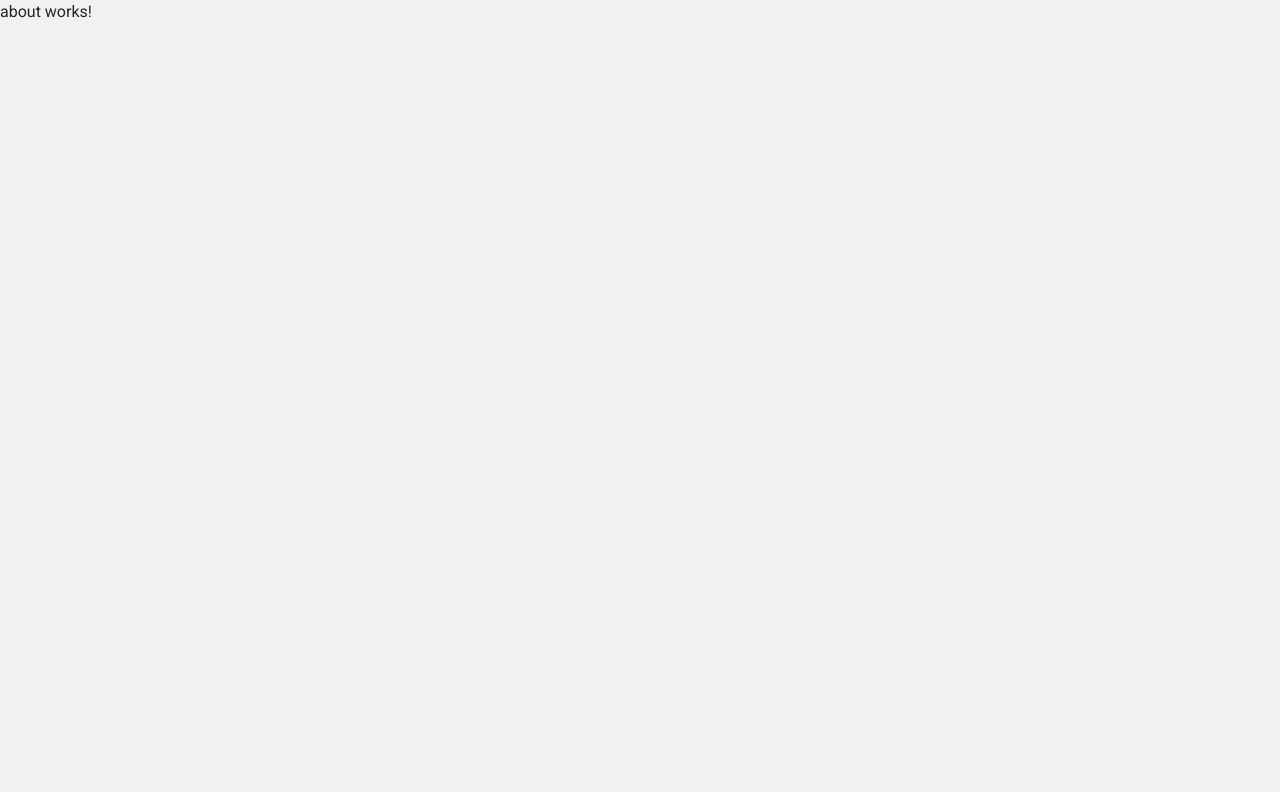
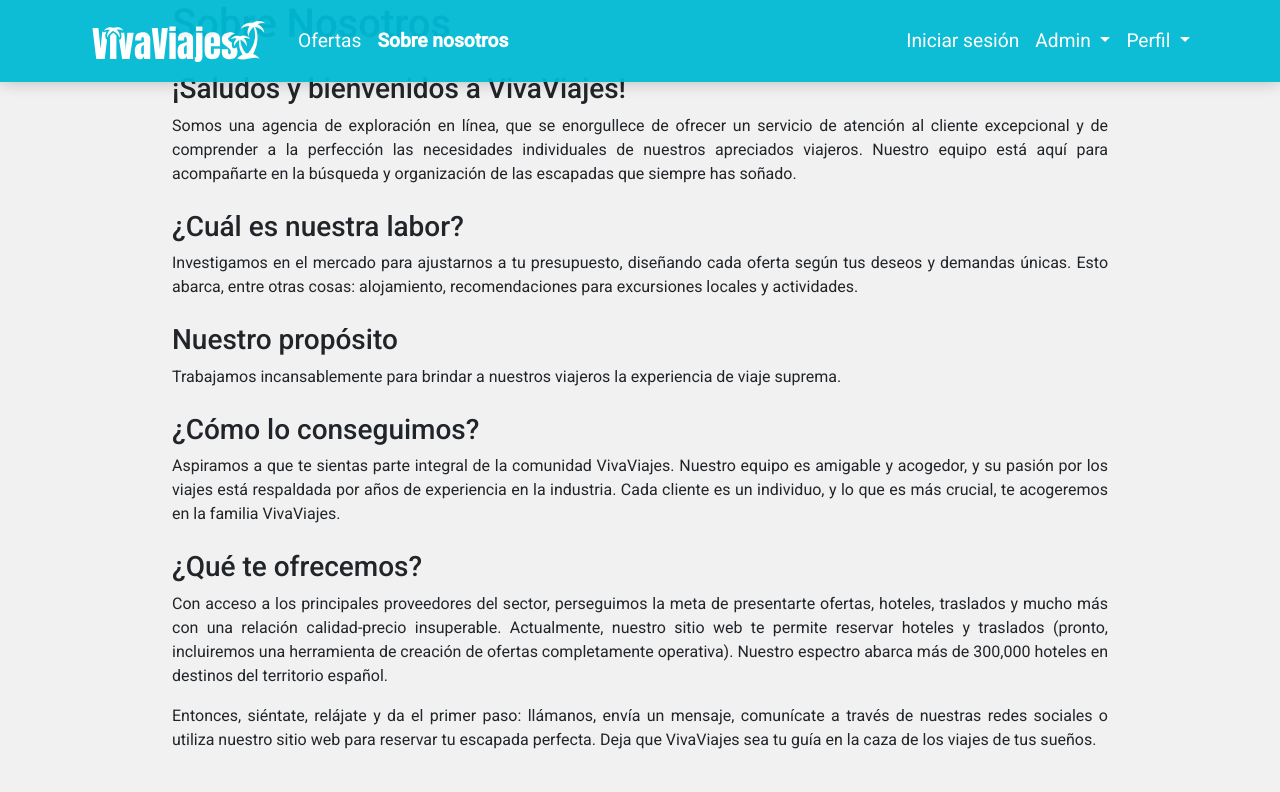
Before and after one commit to santiarroyave/team1-fe-gc-proyecto-final-frontend, an Angular app: page /about in a window 1280 px wide. Shown: the top 792 px of the page. Built offline with nearby package versions, Linux system fonts and the light colour scheme.

Commit message:
feat(about): add explicación sobre nosotros

```diff
--- a/src/app/components/about/about.component.css
+++ b/src/app/components/about/about.component.css
@@ -0,0 +1,7 @@
+h1{
+    color: #1a2b48;
+}
+
+h1, h2, p{
+    text-align: justify;
+}
--- a/src/app/components/about/about.component.html
+++ b/src/app/components/about/about.component.html
@@ -1 +1,46 @@
-<p>about works!</p>
+<app-navbar-h></app-navbar-h>
+<div class="container w-75">
+  <h1>Sobre Nosotros</h1>
+  <h3 class="mt-4">¡Saludos y bienvenidos a VivaViajes!</h3>
+  <p>
+    Somos una agencia de exploración en línea, que se enorgullece de ofrecer un
+    servicio de atención al cliente excepcional y de comprender a la perfección
+    las necesidades individuales de nuestros apreciados viajeros. Nuestro equipo
+    está aquí para acompañarte en la búsqueda y organización de las escapadas
+    que siempre has soñado.
+  </p>
+  <h3 class="mt-4">¿Cuál es nuestra labor?</h3>
+  <p>
+    Investigamos en el mercado para ajustarnos a tu presupuesto, diseñando cada
+    oferta según tus deseos y demandas únicas. Esto abarca, entre otras cosas:
+    alojamiento, recomendaciones para excursiones locales y actividades.
+  </p>
+  <h3 class="mt-4">Nuestro propósito</h3>
+  <p>
+    Trabajamos incansablemente para brindar a nuestros viajeros la experiencia
+    de viaje suprema.
+  </p>
+  <h3 class="mt-4">¿Cómo lo conseguimos?</h3>
+  <p>
+    Aspiramos a que te sientas parte integral de la comunidad VivaViajes.
+    Nuestro equipo es amigable y acogedor, y su pasión por los viajes está
+    respaldada por años de experiencia en la industria. Cada cliente es un
+    individuo, y lo que es más crucial, te acogeremos en la familia VivaViajes.
+  </p>
+  <h3 class="mt-4">¿Qué te ofrecemos?</h3>
+  <p>
+    Con acceso a los principales proveedores del sector, perseguimos la meta de
+    presentarte ofertas, hoteles, traslados y mucho más con una relación
+    calidad-precio insuperable. Actualmente, nuestro sitio web te permite
+    reservar hoteles y traslados (pronto, incluiremos una herramienta de
+    creación de ofertas completamente operativa). Nuestro espectro abarca más de
+    300,000 hoteles en destinos del territorio español.
+  </p>
+  <p>
+    Entonces, siéntate, relájate y da el primer paso: llámanos, envía un
+    mensaje, comunícate a través de nuestras redes sociales o utiliza nuestro
+    sitio web para reservar tu escapada perfecta. Deja que VivaViajes sea tu
+    guía en la caza de los viajes de tus sueños.
+  </p>
+</div>
+<app-footer></app-footer>
```
